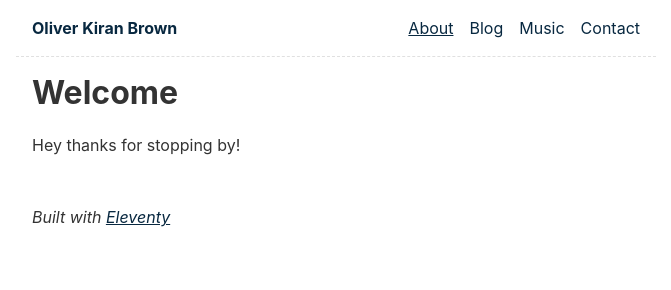
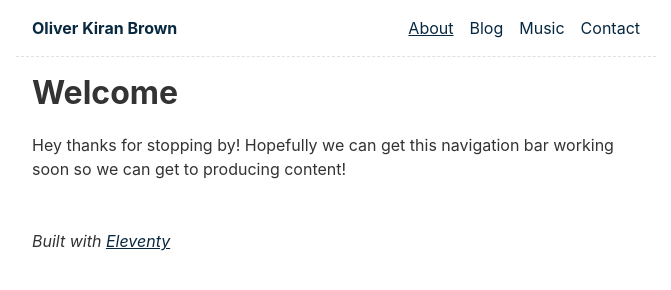
Before and after one commit to oliverkiranbrown/oliverkiranbrown.github.io, an Eleventy site: page content/about.md in a window 1280 px wide. Shown: the whole page, without its empty margins (304-975 px from the left). Built offline with nearby package versions, Linux system fonts and the light colour scheme; Eleventy itself is replaced by a stand-in of ours; files that its build step writes are made by us from their sources; what @zachleat/heading-anchors, zod-validation-error would draw is missing.

```diff
--- a/content/about.md
+++ b/content/about.md
@@ -6,4 +6,4 @@ eleventyNavigation:
 permalink: /about/
 ---
 # Welcome
-Hey thanks for stopping by!
+Hey thanks for stopping by! Hopefully we can get this navigation bar working soon so we can get to producing content!
```
Also changed, not shown: .github/workflows/deploy-to-ghpages.yml, 10 other files.
